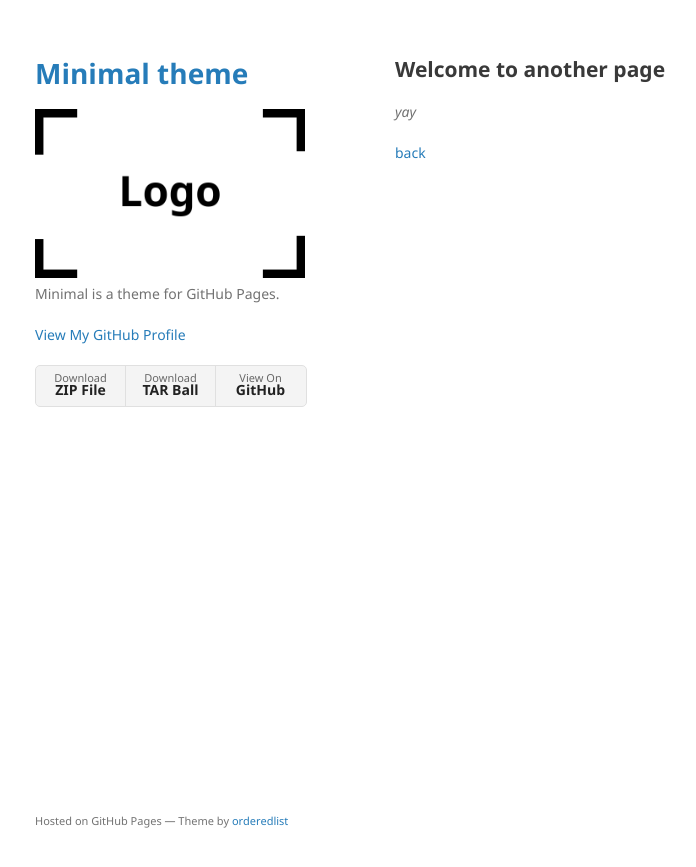
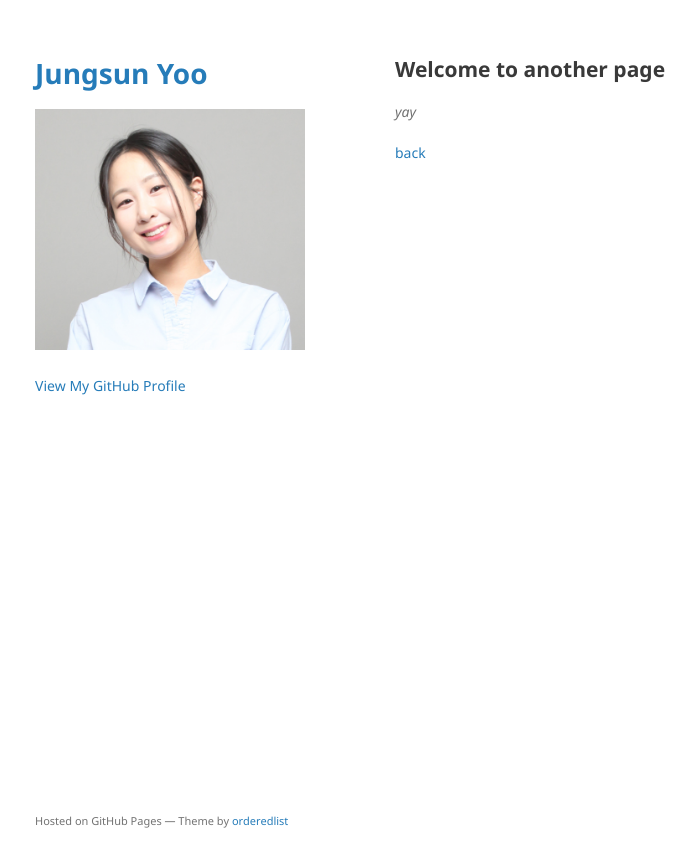
Before and after one commit to jungsunyoo/jungsunyoo.github.io, a Jekyll site: the page built from another-page.md, in a window 1280 px wide. Shown: the top 867 px of the page, without its empty margins (175-871 px from the left). Built offline with Jekyll 4.4.1, drawn with Linux system fonts in a browser that asks for light colours; the repository's description, which GitHub fills in, is left out; our own code applies the rules of GitHub Pages for plain Markdown files.

Commit message:
add profile pic

```diff
--- a/_config.yml
+++ b/_config.yml
@@ -1,6 +1,6 @@
-title: Minimal theme
-logo: /assets/img/logo.png
-description: Minimal is a theme for GitHub Pages.
-show_downloads: true
+title: Jungsun Yoo
+logo: /assets/img/profile.jpg
+# description: Minimal is a theme for GitHub Pages.
+# show_downloads: true
 google_analytics:
 theme: jekyll-theme-minimal
```
Also changed, not shown: assets/img/profile.jpg (added), 2 other files.
